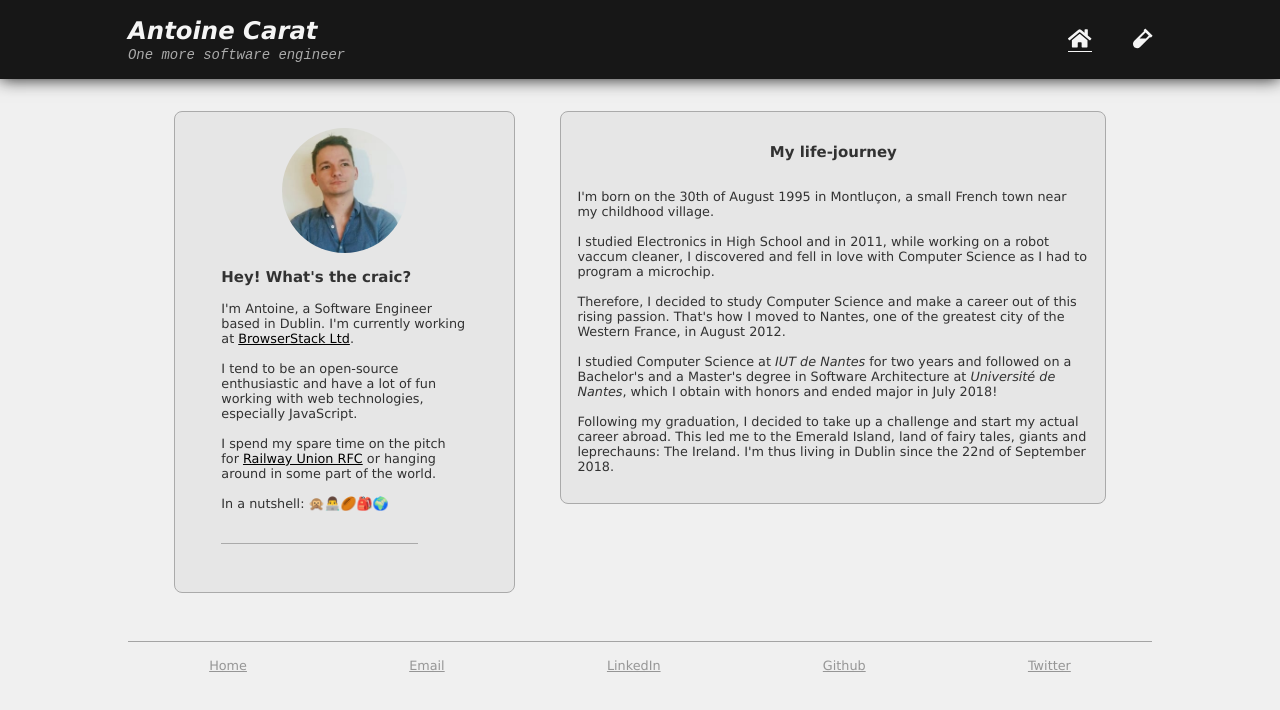
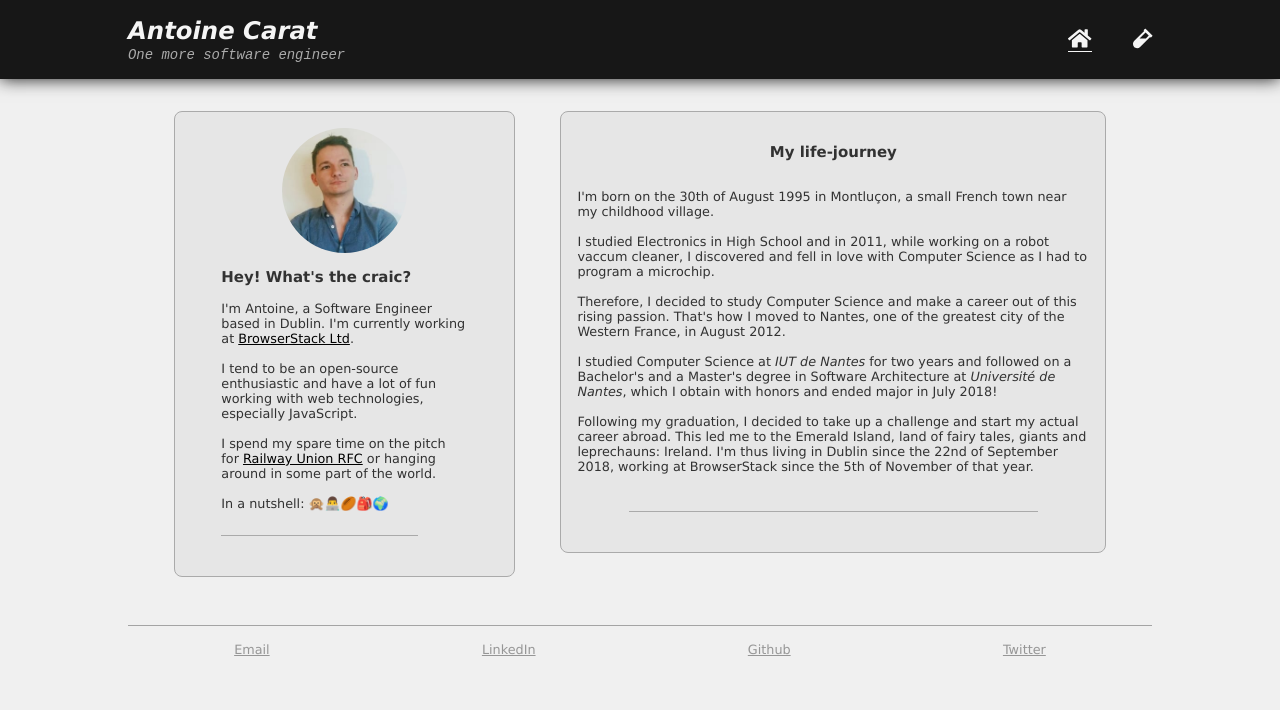
Before and after one commit to antoinecarat/antoinecarat.eu, a Vue app: page / in a window 1280 px wide. Shown: the top 710 px of the page. Built offline with nearby package versions, Linux system fonts and the light colour scheme.

Commit message:
Minor fixes

```diff
--- a/src/assets/sass/main.scss
+++ b/src/assets/sass/main.scss
@@ -69,5 +69,5 @@ a, a:visited {
 .separator {
   width: 80%;
   border-top: 1px solid $gravegray;
-  margin: 2rem 0;
+  margin: 1.5rem 0;
 }
--- a/src/components/FlatFooter.vue
+++ b/src/components/FlatFooter.vue
@@ -1,6 +1,6 @@
 <template>
   <footer class="footer">
-    <a class="footer-menu-item" @click="$router.push('/')" :class="{'is-active': isCurrentPath('/')}">Home</a>
+    <!-- <a class="footer-menu-item" @click="$router.push('/')" :class="{'is-active': isCurrentPath('/')}">Home</a> -->
     <a class="footer-menu-item" target="_blank" href="mailto:antoine.carat@protonmail.com">Email</a>
     <a class="footer-menu-item" target="_blank" href="https://www.linkedin.com/in/antoine-carat-138754135/">LinkedIn</a>
     <a class="footer-menu-item" target="_blank" href="https://github.com/antoinecarat">Github</a>
--- a/src/components/LandingPage.vue
+++ b/src/components/LandingPage.vue
@@ -32,10 +32,10 @@
         which I obtain with honors and ended major in July 2018!
         <br><br>
         Following my graduation, I decided to take up a challenge and start my actual career abroad.
-        This led me to the Emerald Island, land of fairy tales, giants and leprechauns: The Ireland.
-        I'm thus living in Dublin since the 22nd of September 2018.
+        This led me to the Emerald Island, land of fairy tales, giants and leprechauns: Ireland.
+        I'm thus living in Dublin since the 22nd of September 2018, working at BrowserStack since the 5th of November of that year.
       </p>
-    </div>
+        <div class="separator" />
     </div>
   </div>
 </template>
@@ -80,7 +80,11 @@ export default {
       display: flex;
       flex-flow: column wrap;
       justify-content: center;
-      align-items: center;
+      align-items: flex-start;
+
+      h3 {
+        align-self: center;
+      }
     }
 
 
--- a/src/components/Navbar.vue
+++ b/src/components/Navbar.vue
@@ -115,7 +115,7 @@ export default {
           margin-top: 1rem;
         }
 
-          font-size: 1.3rem;
+        font-size: 1.3rem;
         display: flex;
         flex-flow: row wrap;
         justify-content: flex-end;
@@ -139,6 +139,11 @@ export default {
           &.is-active {
             background: transparent;
             border-bottom: 1px solid whitesmoke;
+          }
+
+          &:hover {
+            color: darken($color: whitesmoke, $amount: 30);
+            border-color: darken($color: whitesmoke, $amount: 30);
           }
         }
       }
--- a/src/components/Projects.vue
+++ b/src/components/Projects.vue
@@ -1,8 +1,8 @@
 <template>
-  <div class="content is-stretched">
+  <div class="content">
     <!-- <div class="tile">🚧 🏗️ Work  in Progress 👷‍ 🚧</div> -->
     <!-- <projects-grid title="Here's some of my most significant personnal/school projects: " :projects=projectsData.projects /> -->
-    <div class="project tile" v-for="project in projectsData.projects" :key="project.title" @click="window.open(project.links[0].link)">
+    <div class="project tile" v-for="project in projectsData.projects" :key="project.title">
       <div class="project-wip" v-show="project.wip">WIP</div>
       <img class="project-thumbnail" :src="project.thumbnail || 'https://picsum.photos/g/600/390/?blur'" alt="Project's thumbnail">
       <h3 class="project-title">{{project.title}}</h3>
@@ -11,12 +11,12 @@
         <span>|</span>
         <span class="project-themes">{{project.tags.join(', ')}}</span>
       </div>
+      <a target="_blank" :href="project.links[0].link">More</a>
     </div>
   </div>
 </template>
 
 <script>
-// import ProjectsGrid from './views/ProjectsGrid.vue'
 import projectsData from './../data/en/projects.js'
 
 export default {
@@ -26,7 +26,6 @@ export default {
       window
     }
   },
-  // components: { 'projects-grid': ProjectsGrid }
 }
 </script>
 
```
